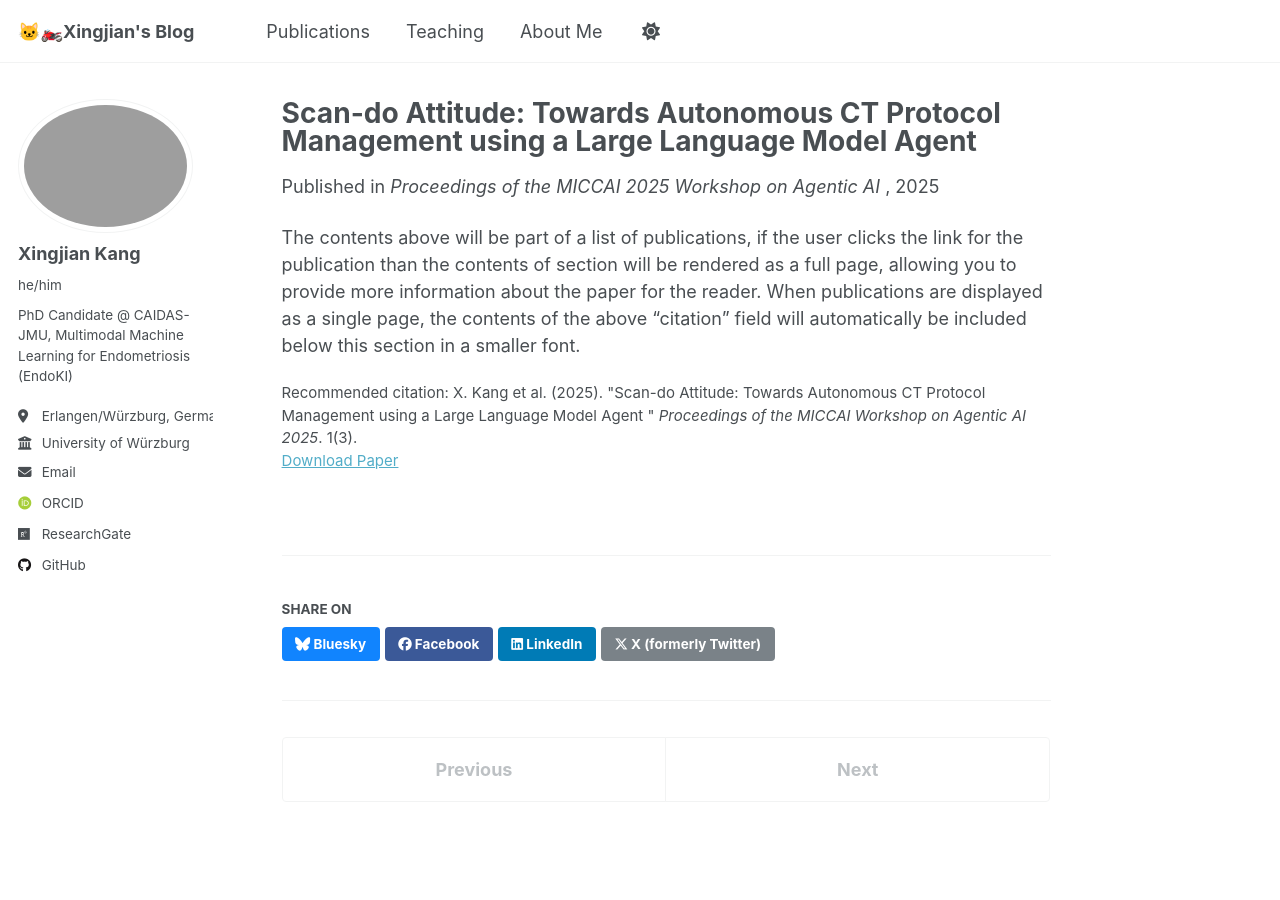
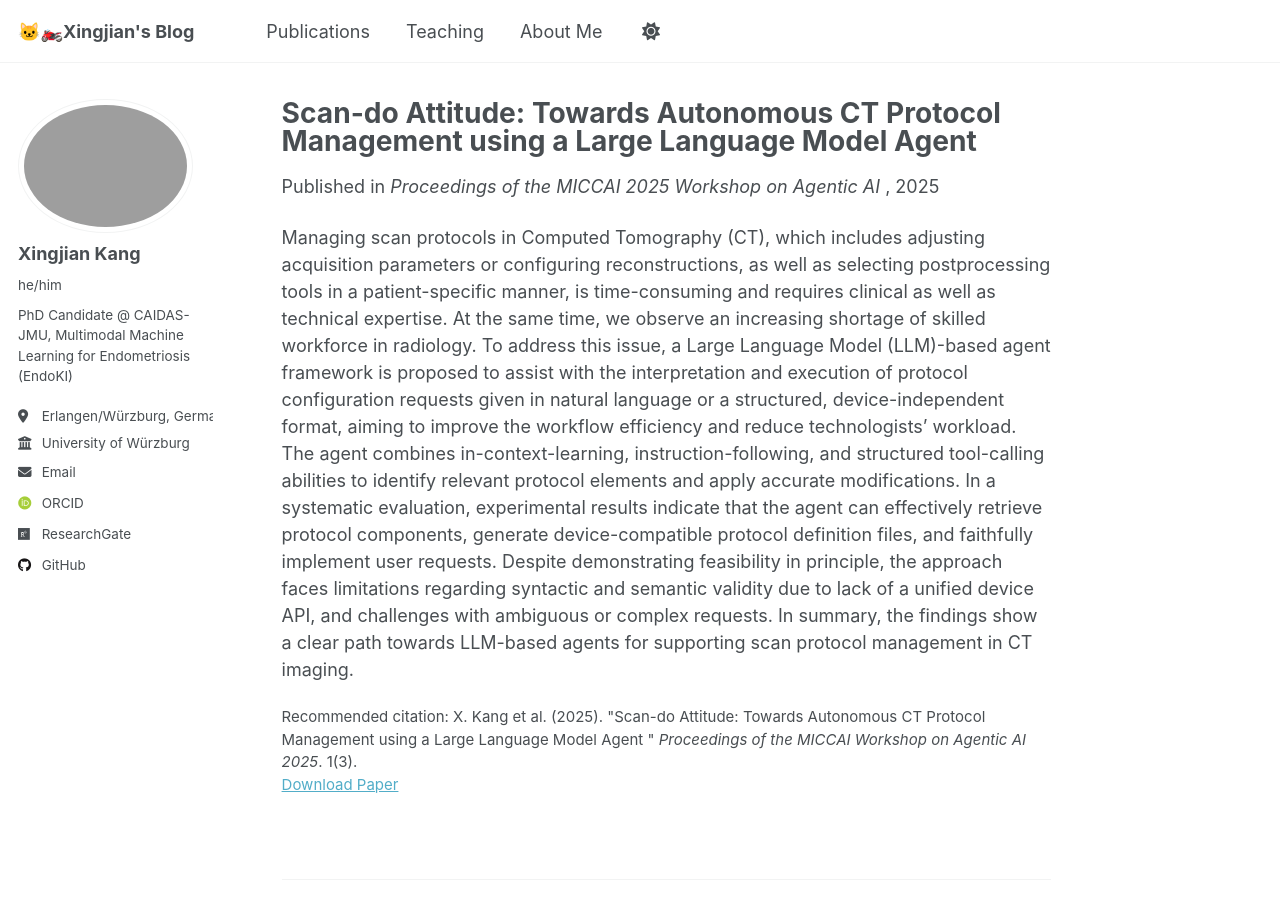
Before and after one commit to TrevorKang/TrevorKang.github.io, a Jekyll site: the page built from _publications/2025-09-27-miccai-workshop.md, in a window 1280 px wide and 900 px high. Built offline with Jekyll 4.4.1, drawn with Linux system fonts in a browser that asks for light colours; some web fonts are replaced; a script that is not in the unit is left out.

Commit message:
changed the paper desc

```diff
--- a/_publications/2025-09-27-miccai-workshop.md
+++ b/_publications/2025-09-27-miccai-workshop.md
@@ -9,5 +9,6 @@ venue: 'Proceedings of the MICCAI 2025 Workshop on Agentic AI '
 paperurl: 'https://link.springer.com/book/9783032060044'
 citation: 'X. Kang et al. (2025). &quot;Scan-do Attitude: Towards Autonomous CT Protocol Management using a Large Language Model Agent &quot; <i>Proceedings of the MICCAI Workshop on Agentic AI 2025</i>. 1(3).'
 ---
-
-The contents above will be part of a list of publications, if the user clicks the link for the publication than the contents of section will be rendered as a full page, allowing you to provide more information about the paper for the reader. When publications are displayed as a single page, the contents of the above "citation" field will automatically be included below this section in a smaller font.
+Managing scan protocols in Computed Tomography (CT), which includes adjusting acquisition parameters or configuring reconstructions, as well as selecting postprocessing tools in a patient-specific manner, is time-consuming and requires clinical as well as technical expertise. At the same time, we observe an increasing shortage of skilled workforce in radiology. To address this issue, a Large Language Model (LLM)-based agent framework is proposed to assist with the interpretation and execution of protocol configuration requests given in natural language or a structured, device-independent format, aiming to improve the workflow efficiency and reduce technologists' workload. The agent combines in-context-learning, instruction-following, and structured tool-calling abilities to identify relevant protocol elements and apply accurate modifications. In a systematic evaluation, experimental results indicate that the agent can effectively retrieve protocol components, generate device-compatible protocol definition files, and faithfully implement user requests.
+Despite demonstrating feasibility in principle, the approach faces limitations regarding syntactic and semantic validity due to lack of a unified device API, and challenges with ambiguous or complex requests.
+In summary, the findings show a clear path towards LLM-based agents for supporting scan protocol management in CT imaging.
```
